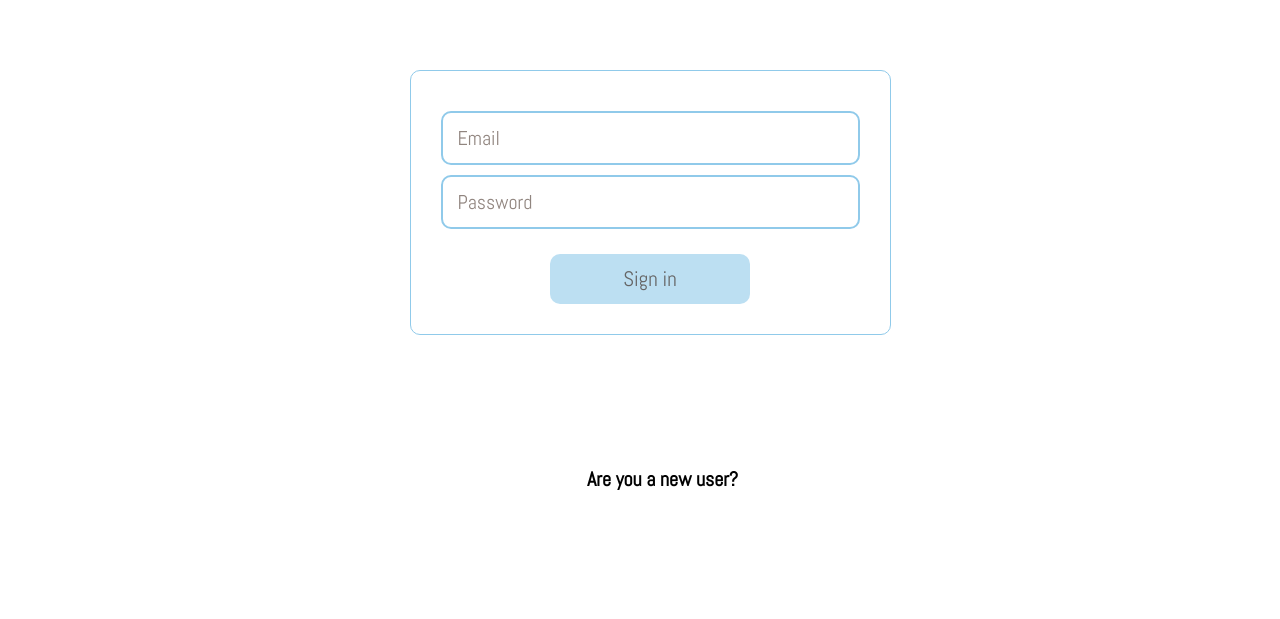
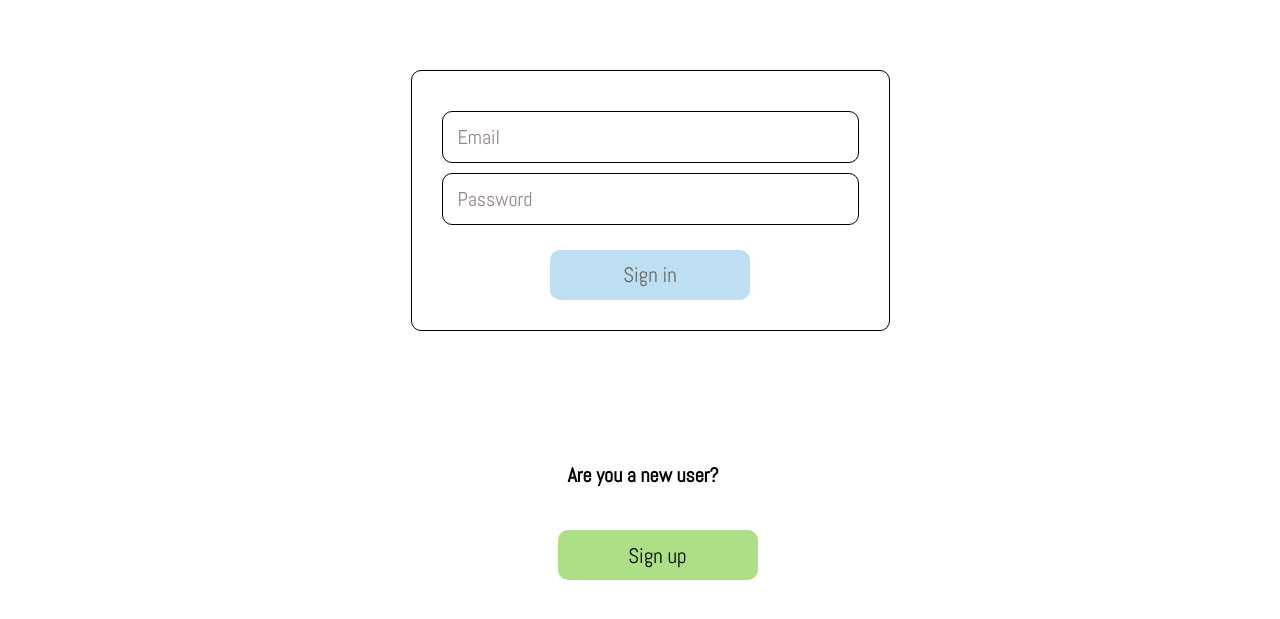
Before and after one commit to shahabhesaraki-dev/Concordia-FinalProject, a React (Create React App) app in the folder client/: page /login in a window 1280 px wide. Shown: the part 265-884 px from the top of the page. Before the commit the page ends 857 px from the top, so only its background shows below. Built offline with nearby package versions, Linux system fonts and the light colour scheme; no server answers.

Commit message:
login page-2

```diff
--- a/client/src/components/App.js
+++ b/client/src/components/App.js
@@ -12,6 +12,7 @@ import DashAddNews from "./Dashboard/dashAddNews";
 import DashAllNews from "./Dashboard/dashAllNews";
 import DashEditNews from "./Dashboard/dashEditNews";
 import ManualLogIn from "./ManualAuth/login";
+import SignUp from "./ManualAuth/signUp";
 
 const App = () => {
   return (
@@ -30,6 +31,9 @@ const App = () => {
             </Route>
             <Route path="/login">
               <ManualLogIn />
+            </Route>
+            <Route path="/signup">
+              <SignUp />
             </Route>
             <Route path="/category/:categoryName">
               <NewsByCategory />
--- a/client/src/components/ManualAuth/login.js
+++ b/client/src/components/ManualAuth/login.js
@@ -1,7 +1,6 @@
 import { useState } from "react";
 import { useHistory } from "react-router-dom";
 import styled from "styled-components";
-import SignUp from "./signUp";
 import Header from "../header";
 
 const ManualLogIn = () => {
@@ -92,7 +91,13 @@ const ManualLogIn = () => {
         </InputBox>
         <SignupBox>
           <H2>Are you a new user?</H2>
-          <SignUp />
+          <SignUpButton
+            onClick={() => {
+              history.push("/signup");
+            }}
+          >
+            Sign up
+          </SignUpButton>
         </SignupBox>
       </FormSection>
     </Section>
@@ -124,7 +129,7 @@ const InputBox = styled.div`
   display: flex;
   flex-direction: column;
   margin-top: 50px;
-  border: 1px solid #90caea;
+  border: 1px solid black;
   padding: 30px;
   border-radius: 10px;
 `;
@@ -137,7 +142,7 @@ const Input = styled.input`
   outline: none;
   border-radius: 10px;
   padding: 0 0 0 15px;
-  border: 2px solid #90caea;
+  border: 1px solid black;
   font-family: "Abel";
   font-size: 20px;
   color: #240d01;
@@ -146,7 +151,6 @@ const Input = styled.input`
     opacity: 0.5;
   }
   &:focus {
-    border: 2px solid #240d01;
     &::placeholder {
       position: absolute;
       transition: 400ms ease-in-out;
@@ -171,10 +175,7 @@ const SigninButton = styled.button`
   background-color: #90caea;
   border: none;
   color: black;
-  &:hover:enabled {
-    background-color: #240d01;
-    transition: 200ms ease-in-out;
-  }
+
   &:disabled {
     cursor: not-allowed;
     opacity: 0.6;
@@ -203,4 +204,19 @@ const Error = styled.h2`
   margin-bottom: 5px;
 `;
 
+const SignUpButton = styled.button`
+  height: 50px;
+  width: 200px;
+  font-size: 18px;
+  margin: auto;
+  margin-top: 25px;
+  outline: none;
+  border-radius: 10px;
+  font-family: "Abel";
+  font-size: 21px;
+  background-color: #acdf87;
+  border: none;
+  color: black;
+`;
+
 export default ManualLogIn;
```
